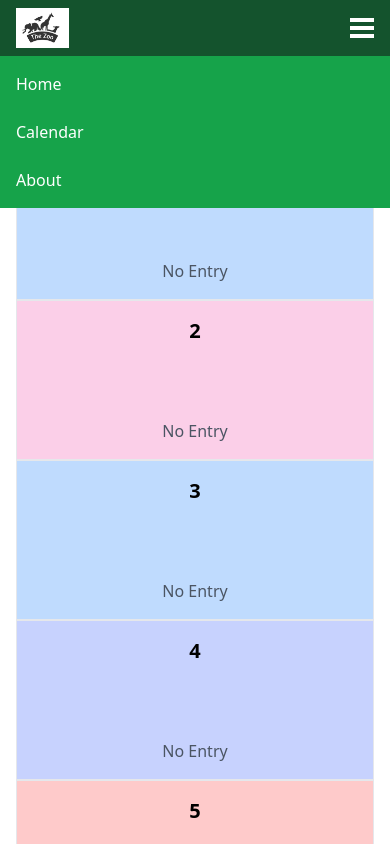
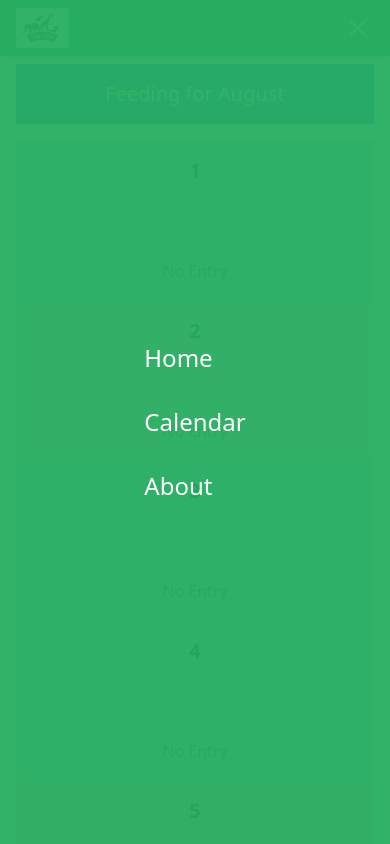
Before and after one commit to chijosh/ss-vuejs-tech-challenge, a Nuxt app: page /calendar in a window 390 px wide. Both pictures are taken after a click on the button 361 px from the left and 28 px from the top of the page. Shown: the top 844 px of the page. Built offline with nearby package versions, Linux system fonts and the light colour scheme.

Commit message:
SIDESTREAM-008 Added animate.css to animate dropdown menu on mobile.

```diff
--- a/components/calendarView/MonthCalendar.vue
+++ b/components/calendarView/MonthCalendar.vue
@@ -45,7 +45,7 @@ function getWeekDayName(date: Date): WeekDays {
 <template>
   <div class="calendar-container container mx-auto px-4">
     <div class="header p-4 bg-blue-600 text-white text-center text-xl mb-4">
-      {{ currentMonth }}
+      Feeding for {{ currentMonth }}
     </div>
     <div class="weekdays grid lg:grid-cols-7 mb-2 text-center font-semibold hidden lg:grid">
       <div v-for="day in daysOfWeek" :key="day">{{ day }}</div>
--- a/components/header/Header.vue
+++ b/components/header/Header.vue
@@ -1,39 +1,3 @@
-<template>
-  <header class="bg-green-900 shadow-md text-white">
-    <div class="container mx-auto px-4 py-2 flex items-center justify-between">
-      <nuxt-link href="/">
-        <img class="h-10 w-auto" src="~/assets/images/logo.png" alt="Logo" />
-      </nuxt-link>
-      <nav >
-        <ul class="hidden md:flex space-x-4">
-          <li><nuxt-link class="hover:text-green-300 transition" href="/">Home</nuxt-link></li>
-          <li><nuxt-link class="hover:text-green-300 transition" href="/calendar">Calendar</nuxt-link></li>
-          <li><nuxt-link class="hover:text-green-300 transition" href="/about">About</nuxt-link></li>
-        </ul>
-      </nav>
-      <!-- Mobile Menu Icon -->
-      <div class="md:hidden flex items-center">
-        <button @click="isMenuOpen = !isMenuOpen">
-          <!-- Hamburger Icon -->
-          <div class="flex flex-col space-y-1">
-            <div class="w-6 h-1 bg-white"></div>
-            <div class="w-6 h-1 bg-white"></div>
-            <div class="w-6 h-1 bg-white"></div>
-          </div>
-        </button>
-      </div>
-      <!-- Mobile Menu Dropdown -->
-      <div v-if="isMenuOpen" class="absolute top-14 left-0 w-full bg-green-600 z-10 md:hidden">
-        <ul class="space-y-2 py-2">
-          <li><nuxt-link class="block px-4 py-2 hover:text-green-300 transition" href="/">Home</nuxt-link></li>
-          <li><nuxt-link class="block px-4 py-2 hover:text-green-300 transition" href="/calendar">Calendar</nuxt-link></li>
-          <li><nuxt-link class="block px-4 py-2 hover:text-green-300 transition" href="/about">About</nuxt-link></li>
-        </ul>
-      </div>
-    </div>
-  </header>
-</template>
-
 <script>
 export default {
   data() {
@@ -41,16 +5,123 @@ export default {
       isMenuOpen: false
     };
   },
-  name: "Header",
+  methods: {
+    toggleMenu() {
+      this.isMenuOpen = !this.isMenuOpen;
+    },
+    closeMenu() {
+      this.isMenuOpen = false;
+    }
+  }
 }
 </script>
+
+<template>
+  <header class="bg-green-600 shadow-md text-white">
+    <div class="container mx-auto px-4 py-2 flex items-center justify-between relative z-20">
+      <nuxt-link to="/">
+        <img class="h-10 w-auto" src="~/assets/images/logo.png" alt="Logo" />
+      </nuxt-link>
+      <!-- Desktop Navigation -->
+      <nav >
+        <ul class="hidden md:flex space-x-4">
+          <li><nuxt-link class="hover:text-green-300 transition" to="/" @click.native="closeMenu">Home</nuxt-link></li>
+          <li><nuxt-link class="hover:text-green-300 transition" to="/calendar" @click.native="closeMenu">Calendar</nuxt-link></li>
+          <li><nuxt-link class="hover:text-green-300 transition" to="/about" @click.native="closeMenu">About</nuxt-link></li>
+        </ul>
+      </nav>
+      <!-- Mobile Menu Icon -->
+      <div class="md:hidden flex items-center">
+        <button @click="toggleMenu">
+          <!-- Hamburger Icon -->
+          <div class="hamburger">
+            <span class="bar top" :class="{ open: isMenuOpen }"></span>
+            <span class="bar middle" :class="{ open: isMenuOpen }"></span>
+            <span class="bar bottom" :class="{ open: isMenuOpen }"></span>
+          </div>
+        </button>
+      </div>
+      <!-- Mobile Menu Dropdown -->
+      <transition
+        enter-active-class="animate__animated animate__fadeInDown"
+        leave-active-class="animate__animated animate__fadeOutUp"
+        enter-class="menu-start-position"
+      >
+      <div v-if="isMenuOpen" class="fixed inset-0 bg-green-600 z-10 md:hidden flex justify-center items-center">
+        <ul class="space-y-4 text-2xl">
+          <li><nuxt-link class="block px-4 py-2 hover:text-green-300 transition" to="/" @click.native="closeMenu">Home</nuxt-link></li>
+          <li><nuxt-link class="block px-4 py-2 hover:text-green-300 transition" to="/calendar" @click.native="closeMenu">Calendar</nuxt-link></li>
+          <li><nuxt-link class="block px-4 py-2 hover:text-green-300 transition" to="/about" @click.native="closeMenu">About</nuxt-link></li>
+        </ul>
+      </div>
+    </transition>
+    </div>
+  </header>
+</template>
+
+
 
 <style>
 header {
   position: fixed;
   top: 0;
   left: 0;
-  right: 0; /* ensures the header spans the full width of the viewport */
-  z-index: 1000; /* a high z-index to ensure the header stays on top of other content */
+  right: 0;
+  z-index: 1000;
+}
+
+.fixed.inset-0.bg-green-600 {
+  background-color: rgba(39, 174, 96, 0.95);
+}
+
+.menu-animate-enter-active, .menu-animate-leave-active {
+  transition-duration: 1s;
+}
+.menu-animate-enter, .menu-animate-leave-to {
+  opacity: 0;
+  transform: translateY(-100%);
+}
+.menu-start-position {
+  top: -4rem;
+}
+
+.hamburger {
+  display: flex;
+  flex-direction: column;
+  justify-content: space-between;
+  width: 24px;
+  height: 18px;
+}
+
+.bar {
+  height: 2px;
+  background-color: white;
+  transition: all 0.3s ease-in-out;
+}
+
+.bar.top {
+  transform-origin: top left;
+}
+
+.bar.middle {
+  opacity: 1;
+  transform: translateX(0);
+}
+
+.bar.bottom {
+  transform-origin: bottom left;
+}
+
+.bar.open.top {
+  transform: rotate(45deg);
+}
+
+.bar.open.middle {
+  opacity: 0;
+  transform: translateX(-16px);
+}
+
+.bar.open.bottom {
+  transform: rotate(-45deg);
 }
 </style>
```
